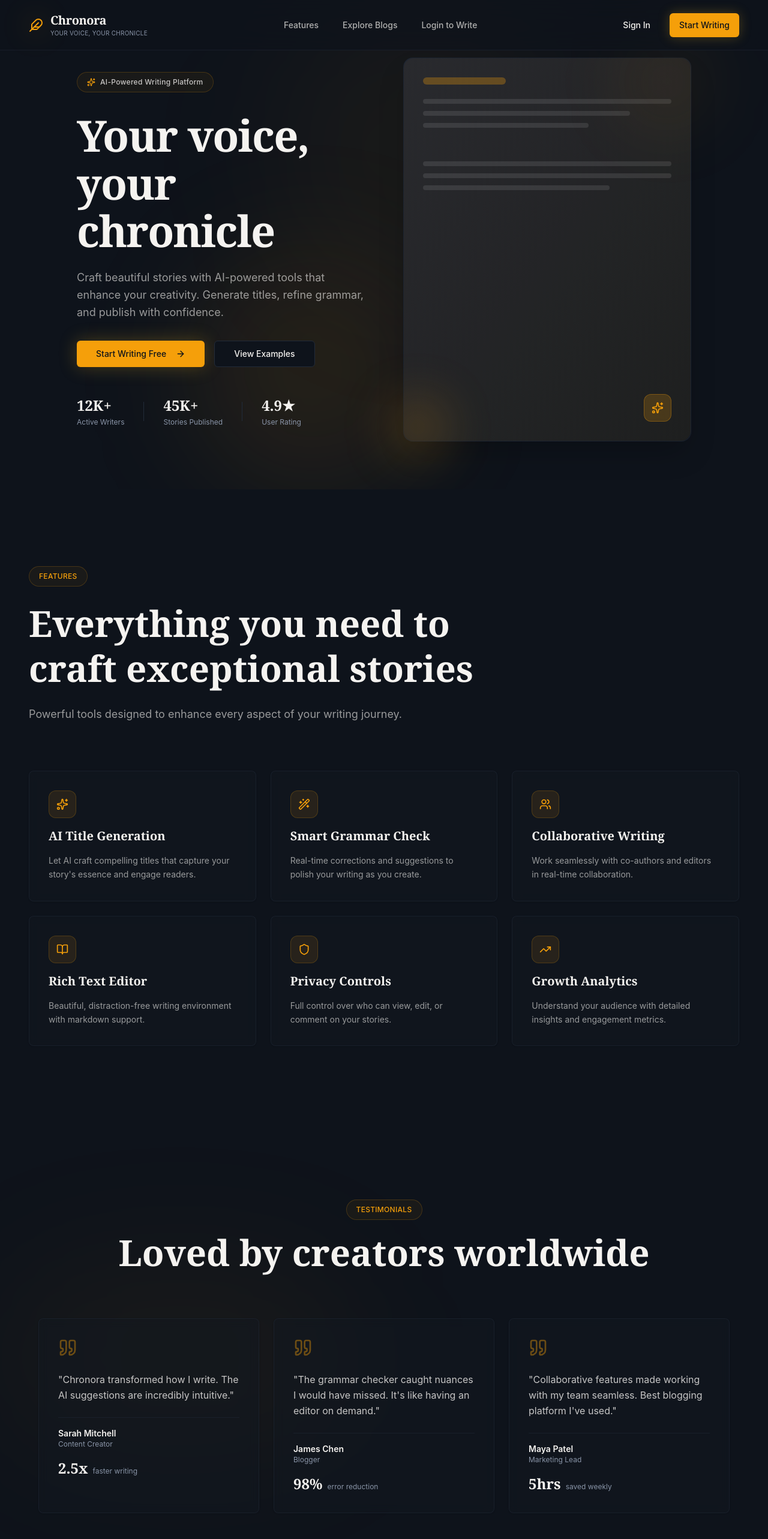
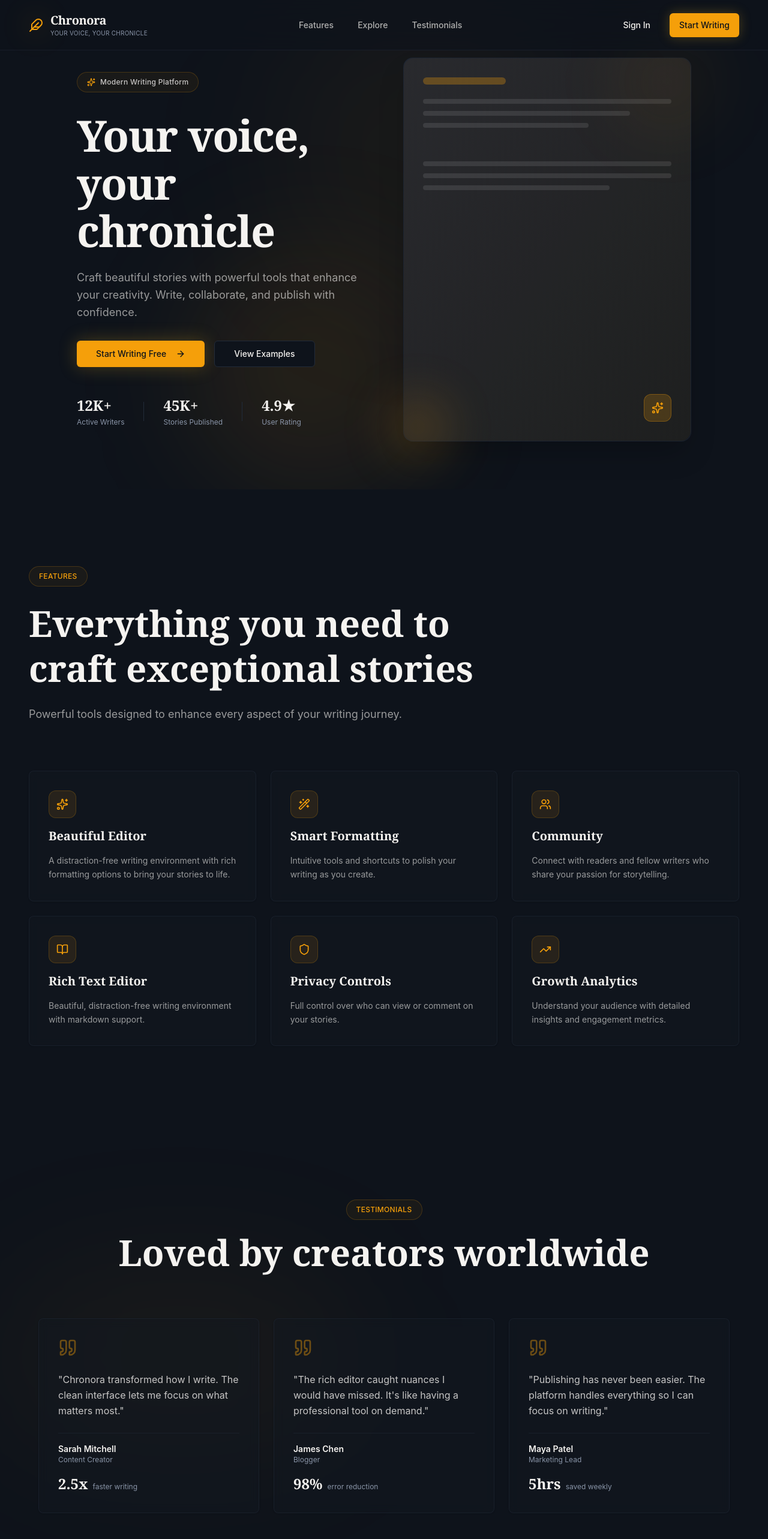
Before and after one commit to dadhichvansh/chronora, a React (Vite) app in the folder client/: page / in a window 1280 px wide. Shown: the top 2566 px of the page at 60% size. Built offline with nearby package versions, Linux system fonts and the light colour scheme; no server answers.

Commit message:
Update UI

```diff
--- a/client/src/App.jsx
+++ b/client/src/App.jsx
@@ -59,7 +59,7 @@ function App() {
 
             // Protected routes
             {
-              path: '/u/:id',
+              path: '/profile/:id',
               element: (
                 <ProtectedRoute>
                   <Me data={user} />
@@ -67,7 +67,7 @@ function App() {
               ),
             },
             {
-              path: '/write-a-blog',
+              path: '/write-blog',
               element: (
                 <ProtectedRoute>
                   <Write />
@@ -107,7 +107,7 @@ function App() {
           element: <NotFound />,
         },
       ]),
-    [user]
+    [user],
   );
 
   if (isLoading) {
--- a/client/src/api/userApi.js
+++ b/client/src/api/userApi.js
@@ -2,5 +2,8 @@ import api from '../lib/axios';
 
 export const userApi = {
   getCurrentUser: () => api.get('/api/users/me'),
-  updateProfile: (data) => api.put('/api/users/me', data),
+  updateDisplayName: (displayName) =>
+    api.put('/api/users/me/displayname', { displayName }),
+  uploadProfileImage: (data) => api.post('/api/users/me/avatar', data),
+  removeProfileImage: () => api.delete('/api/users/me/avatar'),
 };
--- a/client/src/components/FeaturesSection.jsx
+++ b/client/src/components/FeaturesSection.jsx
@@ -11,21 +11,21 @@ import { Card } from './ui/Card';
 const features = [
   {
     icon: Sparkles,
-    title: 'AI Title Generation',
+    title: 'Beautiful Editor',
     description:
-      "Let AI craft compelling titles that capture your story's essence and engage readers.",
+      'A distraction-free writing environment with rich formatting options to bring your stories to life.',
   },
   {
     icon: Wand2,
-    title: 'Smart Grammar Check',
+    title: 'Smart Formatting',
     description:
-      'Real-time corrections and suggestions to polish your writing as you create.',
+      'Intuitive tools and shortcuts to polish your writing as you create.',
   },
   {
     icon: Users,
-    title: 'Collaborative Writing',
+    title: 'Community',
     description:
-      'Work seamlessly with co-authors and editors in real-time collaboration.',
+      'Connect with readers and fellow writers who share your passion for storytelling.',
   },
   {
     icon: BookOpen,
@@ -36,8 +36,7 @@ const features = [
   {
     icon: Shield,
     title: 'Privacy Controls',
-    description:
-      'Full control over who can view, edit, or comment on your stories.',
+    description: 'Full control over who can view or comment on your stories.',
   },
   {
     icon: TrendingUp,
--- a/client/src/components/Footer.jsx
+++ b/client/src/components/Footer.jsx
@@ -17,8 +17,8 @@ export function Footer() {
               </div>
             </div>
             <p className="text-sm text-foreground/60 leading-relaxed max-w-sm">
-              Empowering writers with AI-powered tools to create, collaborate,
-              and share beautiful stories.
+              Empowering writers with powerful tools to create and share
+              beautiful stories.
             </p>
             <div className="flex gap-3">
               <a
@@ -72,14 +72,6 @@ export function Footer() {
                   className="text-foreground/60 hover:text-primary transition-colors"
                 >
                   Pricing
-                </a>
-              </li>
-              <li>
-                <a
-                  href="#"
-                  className="text-foreground/60 hover:text-primary transition-colors"
-                >
-                  AI Tools
                 </a>
               </li>
               <li>
--- a/client/src/components/HeroSection.jsx
+++ b/client/src/components/HeroSection.jsx
@@ -1,7 +1,12 @@
+import { useNavigate } from 'react-router-dom';
 import { Button } from './ui/Button';
 import { ArrowRight, Sparkles } from 'lucide-react';
+import { useAuth } from '../contexts/AuthContext';
 
 export function HeroSection() {
+  const navigate = useNavigate();
+  const { user, testimonialsRef, scrollToSection } = useAuth();
+
   return (
     <section className="relative min-h-screen flex items-center overflow-hidden pt-24 pb-20">
       {/* Elegant gradient background */}
@@ -18,7 +23,7 @@ export function HeroSection() {
               <div className="inline-flex items-center gap-2 px-4 py-2 rounded-full border border-primary/20 bg-primary/5 backdrop-blur-sm">
                 <Sparkles className="w-3.5 h-3.5 text-primary" />
                 <span className="text-xs font-medium text-foreground/80 tracking-wide">
-                  AI-Powered Writing Platform
+                  Modern Writing Platform
                 </span>
               </div>
 
@@ -30,9 +35,8 @@ export function HeroSection() {
                 </h1>
 
                 <p className="text-lg text-foreground/60 leading-relaxed max-w-xl">
-                  Craft beautiful stories with AI-powered tools that enhance
-                  your creativity. Generate titles, refine grammar, and publish
-                  with confidence.
+                  Craft beautiful stories with powerful tools that enhance your
+                  creativity. Write, collaborate, and publish with confidence.
                 </p>
               </div>
 
@@ -40,6 +44,9 @@ export function HeroSection() {
                 <Button
                   size="lg"
                   className="bg-primary hover:bg-primary/90 text-primary-foreground font-medium shadow-[0_0_30px_rgba(251,191,36,0.25)] hover:shadow-[0_0_40px_rgba(251,191,36,0.35)] transition-all group"
+                  onClick={() =>
+                    user ? navigate('/write') : navigate('/auth')
+                  }
                 >
                   Start Writing Free
                   <ArrowRight className="ml-2 w-4 h-4 group-hover:translate-x-1 transition-transform" />
@@ -47,7 +54,8 @@ export function HeroSection() {
                 <Button
                   size="lg"
                   variant="outline"
-                  className="border-border hover:bg-secondary/50 font-medium"
+                  className="border-border hover:bg-secondary/50 hover:text-white font-medium"
+                  onClick={() => scrollToSection(testimonialsRef)}
                 >
                   View Examples
                 </Button>
--- a/client/src/components/Navbar.jsx
+++ b/client/src/components/Navbar.jsx
@@ -14,7 +14,7 @@ import {
 import { Avatar, AvatarFallback, AvatarImage } from './ui/Avatar';
 
 export function Navbar() {
-  const { user, logoutUser } = useAuth();
+  const { user, logoutUser, testimonialsRef, scrollToSection } = useAuth();
   const navigate = useNavigate();
 
   const handleLogout = async () => {
@@ -59,13 +59,13 @@ export function Navbar() {
                   to="/explore-blogs"
                   className="text-sm font-medium text-foreground/70 hover:text-foreground transition-colors"
                 >
-                  Explore Blogs
+                  Explore
                 </Link>
                 <Link
-                  to="/write-a-blog"
+                  to="/write-blog"
                   className="text-sm font-medium text-foreground/70 hover:text-foreground transition-colors"
                 >
-                  Write a Blog
+                  Write Your Story
                 </Link>
               </>
             ) : (
@@ -80,13 +80,13 @@ export function Navbar() {
                   to="/explore-blogs"
                   className="text-sm font-medium text-foreground/70 hover:text-foreground transition-colors"
                 >
-                  Explore Blogs
+                  Explore
                 </Link>
                 <Link
-                  to="/auth"
+                  onClick={() => scrollToSection(testimonialsRef)}
                   className="text-sm font-medium text-foreground/70 hover:text-foreground transition-colors"
                 >
-                  Login to Write
+                  Testimonials
                 </Link>
               </>
             )}
@@ -124,7 +124,10 @@ export function Navbar() {
                   </DropdownMenuLabel>
                   <DropdownMenuSeparator />
                   <DropdownMenuItem asChild>
-                    <Link to={`/u/${user._id}`} className="cursor-pointer">
+                    <Link
+                      to={`/profile/${user._id}`}
+                      className="cursor-pointer"
+                    >
                       My Profile
                     </Link>
                   </DropdownMenuItem>
@@ -134,13 +137,13 @@ export function Navbar() {
                     </Link>
                   </DropdownMenuItem>
                   <DropdownMenuItem asChild>
-                    <Link to="/feed" className="cursor-pointer">
-                      Explore Blogs
+                    <Link to="/explore-blogs" className="cursor-pointer">
+                      Explore
                     </Link>
                   </DropdownMenuItem>
                   <DropdownMenuItem asChild>
-                    <Link to="/write" className="cursor-pointer">
-                      Write a Blog
+                    <Link to="/write-blog" className="cursor-pointer">
+                      Create Blog
                     </Link>
                   </DropdownMenuItem>
                   <DropdownMenuSeparator />
--- a/client/src/components/TestimonialsSection.jsx
+++ b/client/src/components/TestimonialsSection.jsx
@@ -1,10 +1,11 @@
+import { useAuth } from '../contexts/AuthContext';
 import { Card } from './ui/Card';
 import { Quote } from 'lucide-react';
 
 const showcases = [
   {
     quote:
-      'Chronora transformed how I write. The AI suggestions are incredibly intuitive.',
+      'Chronora transformed how I write. The clean interface lets me focus on what matters most.',
     author: 'Sarah Mitchell',
     role: 'Content Creator',
     metric: '2.5x',
@@ -12,7 +13,7 @@ const showcases = [
   },
   {
     quote:
-      "The grammar checker caught nuances I would have missed. It's like having an editor on demand.",
+      "The rich editor caught nuances I would have missed. It's like having a professional tool on demand.",
     author: 'James Chen',
     role: 'Blogger',
     metric: '98%',
@@ -20,7 +21,7 @@ const showcases = [
   },
   {
     quote:
-      "Collaborative features made working with my team seamless. Best blogging platform I've used.",
+      'Publishing has never been easier. The platform handles everything so I can focus on writing.',
     author: 'Maya Patel',
     role: 'Marketing Lead',
     metric: '5hrs',
@@ -29,8 +30,14 @@ const showcases = [
 ];
 
 export function TestimonialsSection() {
+  const { testimonialsRef } = useAuth();
+
   return (
-    <section id="showcase" className="py-32 relative overflow-hidden">
+    <section
+      ref={testimonialsRef}
+      id="showcase"
+      className="py-32 relative overflow-hidden"
+    >
       {/* Subtle background accent */}
       <div className="absolute top-1/2 left-0 w-[600px] h-[300px] bg-primary/5 rounded-full blur-[120px] -translate-y-1/2" />
 
--- a/client/src/pages/Feed.jsx
+++ b/client/src/pages/Feed.jsx
@@ -208,7 +208,7 @@ export function Feed() {
             </div>
 
             <Link
-              to="/write"
+              to="/write-blog"
               className="animate-fade-up"
               style={{ animationDelay: '0.1s' }}
             >
```
Also changed, not shown: client/src/contexts/AuthContext.jsx (+12 -2 lines), client/src/pages/Me.jsx (+50 -14 lines).
